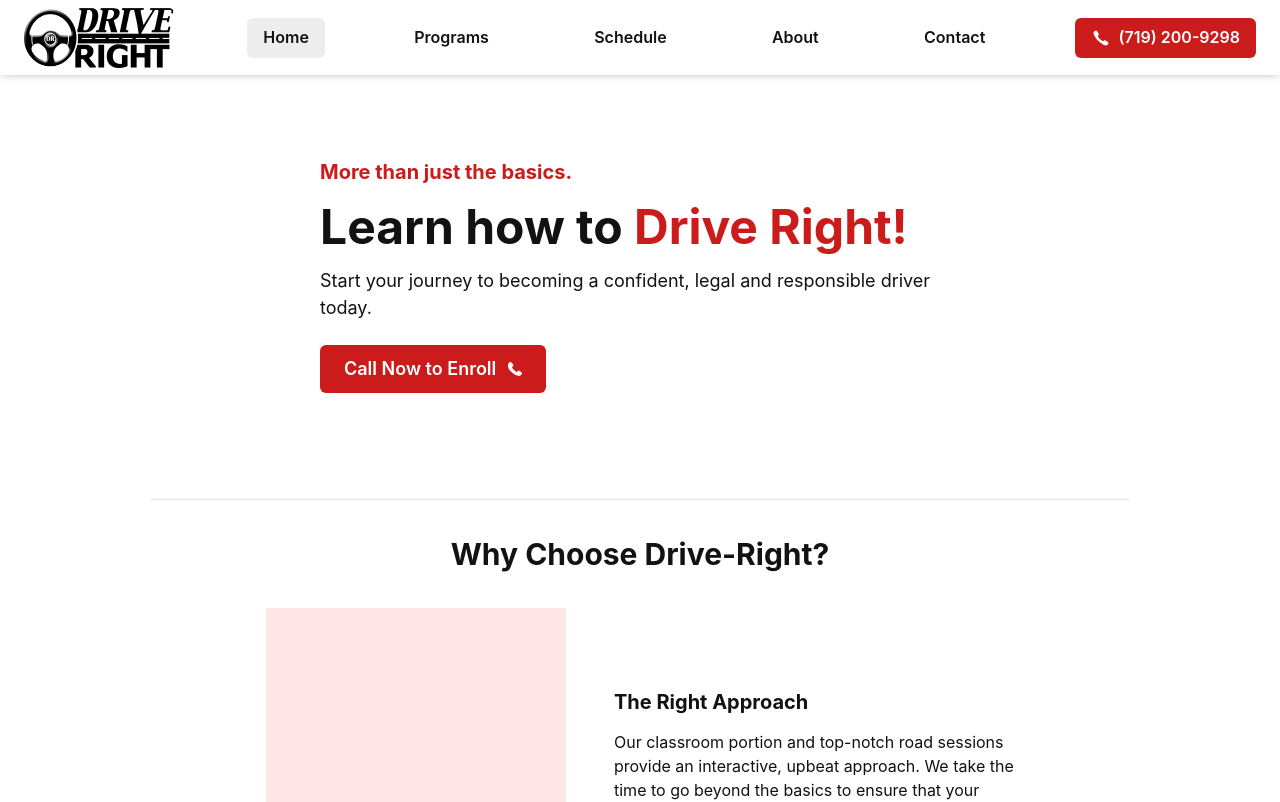
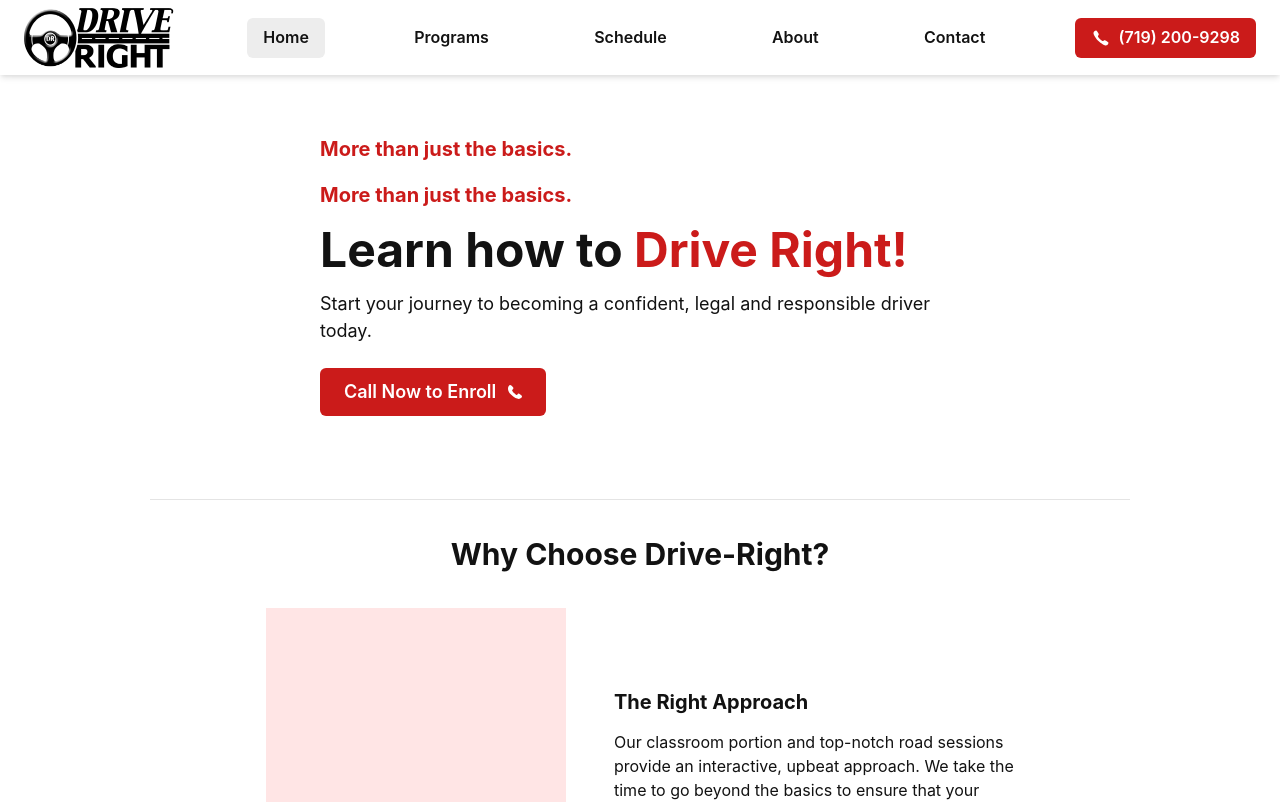
Before and after one commit to KyleRobison15/drive-right-academy, a React (Vite) app: page / in a window 1280 px wide. Shown: the top 802 px of the page. Built offline with nearby package versions, Linux system fonts and the light colour scheme.

Commit message:
Test changes are deployed to preview

```diff
--- a/src/routes/Home.tsx
+++ b/src/routes/Home.tsx
@@ -37,6 +37,14 @@
         textAlign={["center", "center", "left", "left"]}
       >
         <Box maxW="40rem">
+          <Text
+            fontSize="xl"
+            fontWeight="bold"
+            color={`${componentColorScheme}.500`}
+            mb={4}
+          >
+            More than just the basics.
+          </Text>
           <Text
             fontSize="xl"
             fontWeight="bold"
```
